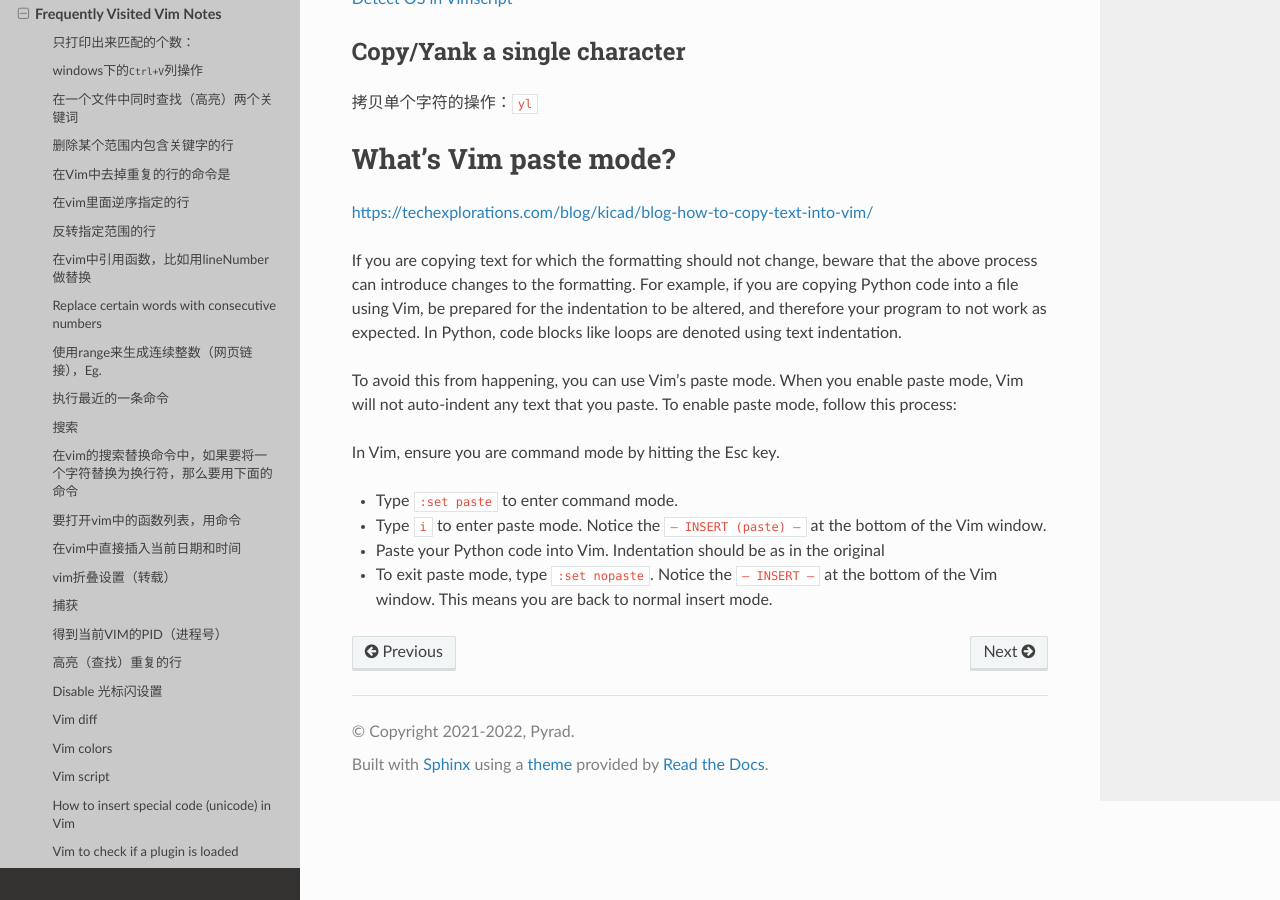
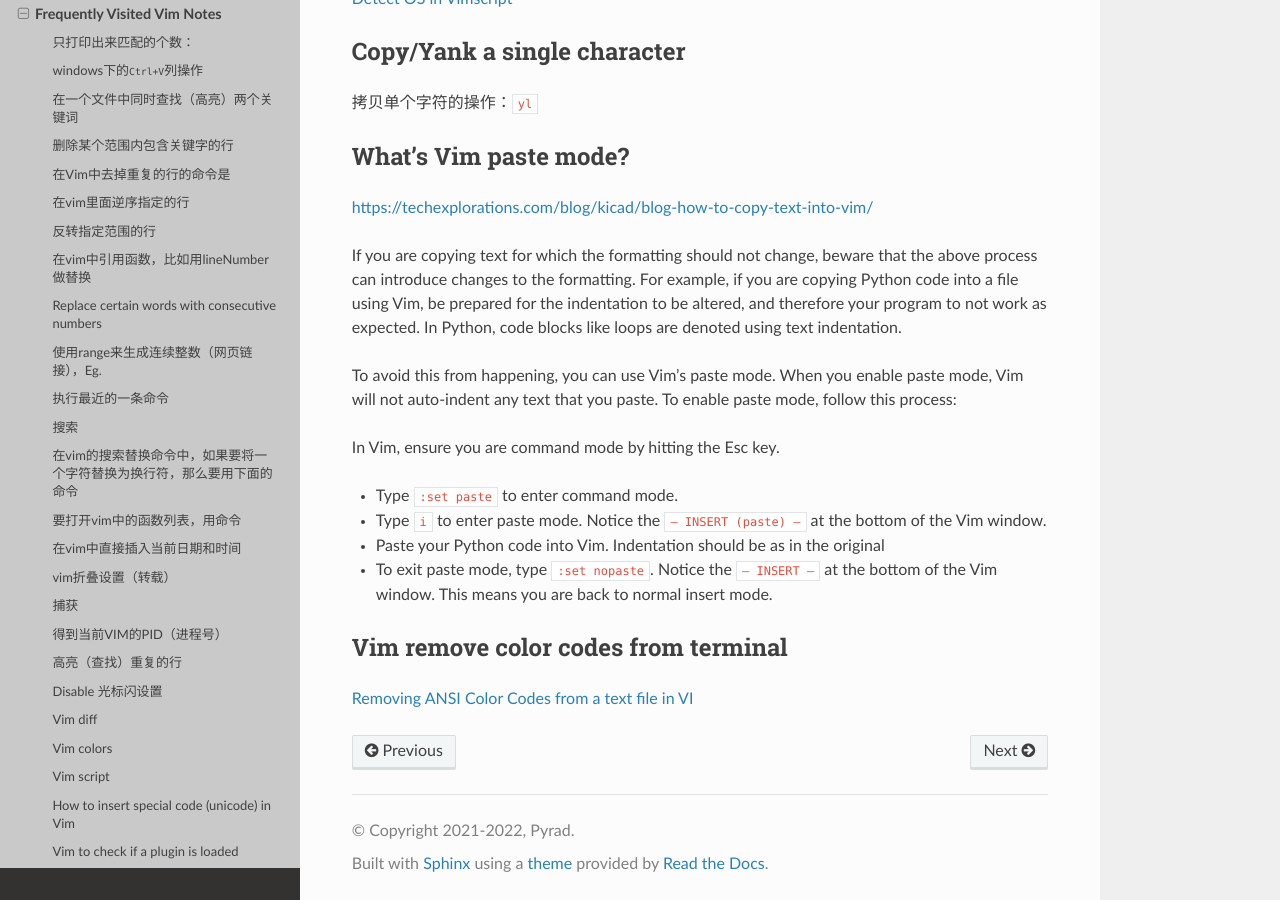
Before and after one commit to Pyrad/pyradnotes, a Sphinx documentation site: the page built from source/Vim/vim.md, in a window 1280 px wide and 900 px high, scrolled down 8700 px. Built offline with Sphinx 7.4.7 and the Read the Docs theme 2.0.0, drawn with Linux system fonts in a browser that asks for light colours.

Commit message:
Vim In vim to remove color codes from bash

```diff
--- a/source/Vim/vim.md
+++ b/source/Vim/vim.md
@@ -405,7 +405,7 @@ endif
 
 
 
-# What's Vim paste mode?
+## What's Vim paste mode?
 
 [https://techexplorations.com/blog/kicad/blog-how-to-copy-text-into-vim/](https://techexplorations.com/blog/kicad/blog-how-to-copy-text-into-vim/)
 
@@ -418,3 +418,8 @@ In Vim, ensure you are command mode by hitting the Esc key.
 - Type `i` to enter paste mode. Notice the `– INSERT (paste) –` at the bottom of the Vim window.
 - Paste your Python code into Vim. Indentation should be as in the original
 - To exit paste mode, type `:set nopaste`. Notice the `– INSERT –` at the bottom of the Vim window. This means you are back to normal insert mode.
+
+
+## Vim remove color codes from terminal
+
+[Removing ANSI Color Codes from a text file in VI](https://superuser.com/questions/1445805/removing-ansi-color-codes-from-a-text-file-in-vi)
```
